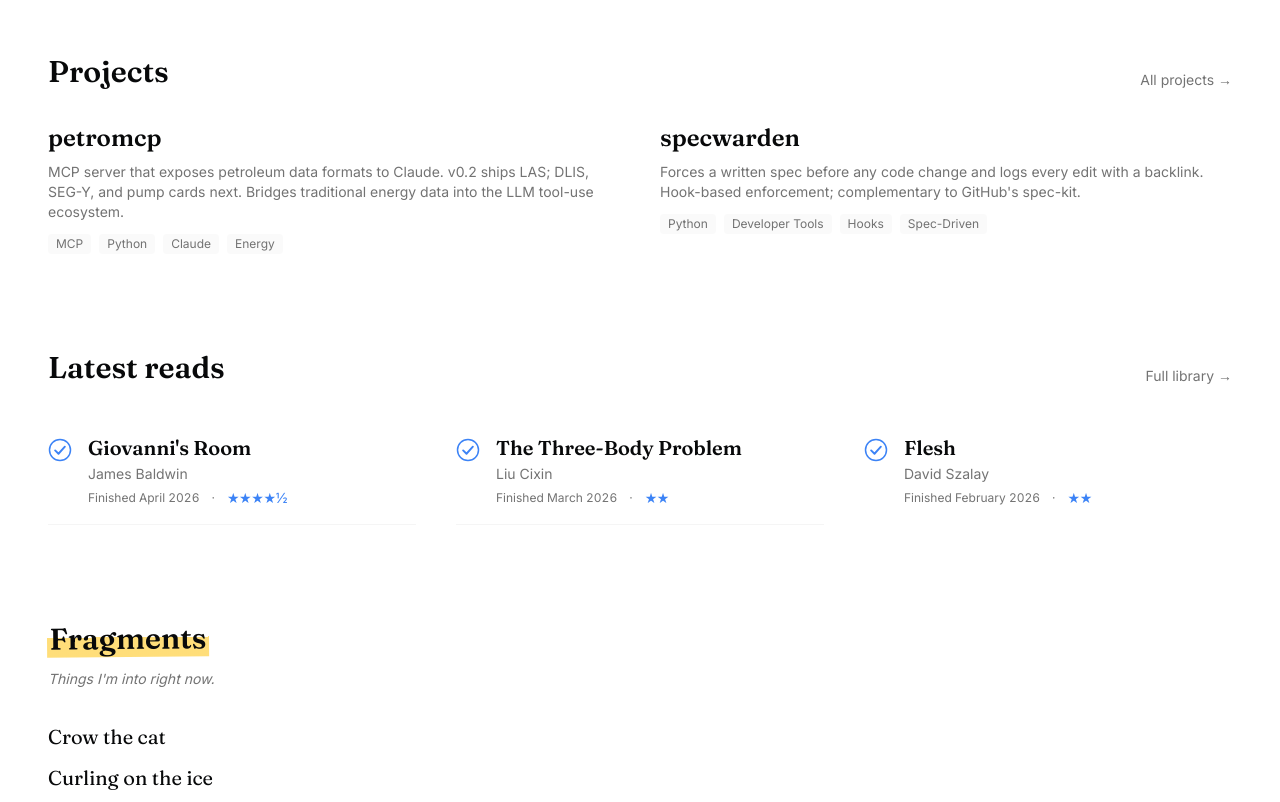
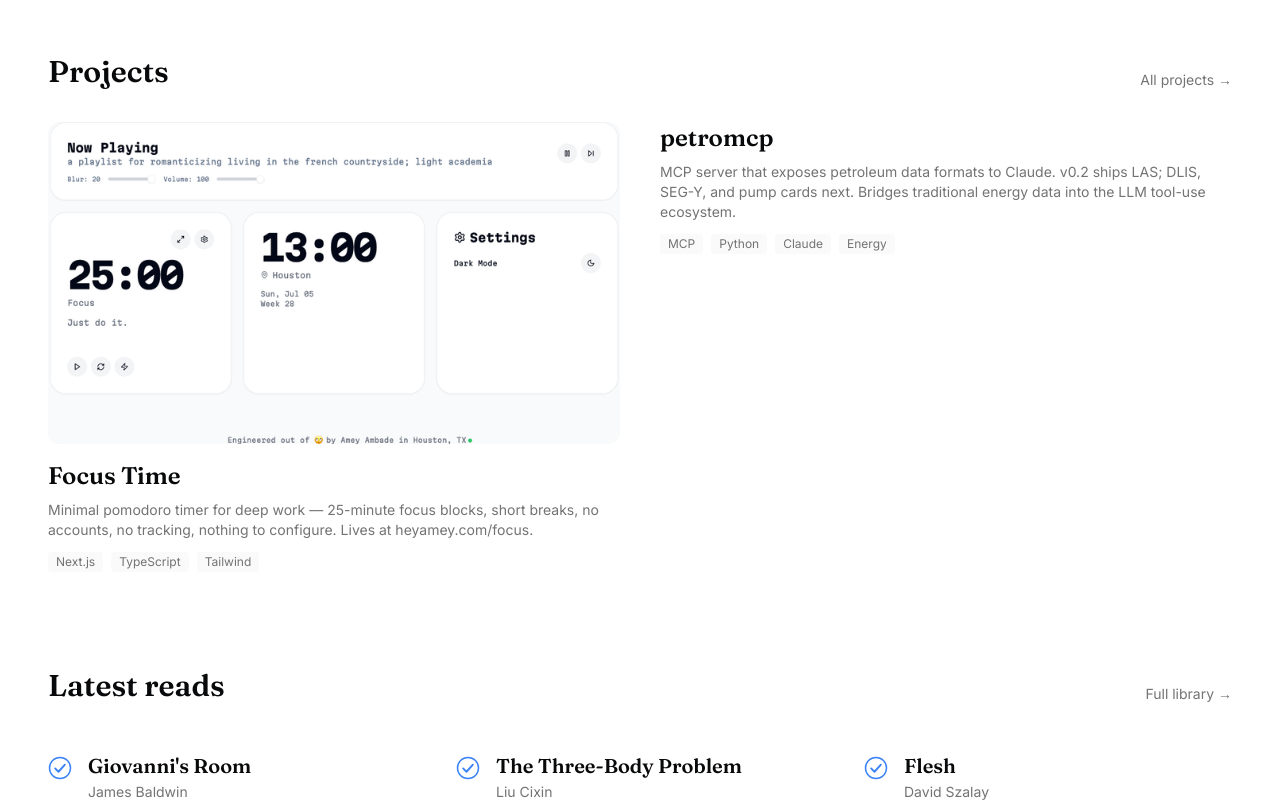
Before and after one commit to ameyxd/ameyxd.github.io, a Next.js app: page / in a window 1280 px wide. Shown: the part 1840-2642 px from the top of the page. Built offline with nearby package versions, Linux system fonts and the light colour scheme; no server answers.

Commit message:
projects: focus time card with live preview screenshot, drop duplicate entry

```diff
--- a/src/data/resume.tsx
+++ b/src/data/resume.tsx
@@ -179,6 +179,29 @@
   ],
   projects: [
     {
+      title: "Focus Time",
+      href: "https://heyamey.com/focus",
+      dates: "Nov 2024 - Present",
+      active: true,
+      description:
+        "Minimal pomodoro timer for deep work — 25-minute focus blocks, short breaks, no accounts, no tracking, nothing to configure. Lives at heyamey.com/focus.",
+      tags: ["Next.js", "TypeScript", "Tailwind"],
+      links: [
+        {
+          type: "Website",
+          href: "https://heyamey.com/focus",
+          icon: <Icons.globe className="size-3" />,
+        },
+        {
+          type: "Source",
+          href: "https://github.com/ameyxd/focus-time",
+          icon: <Icons.github className="size-3" />,
+        },
+      ],
+      image: "/focus-preview.png",
+      video: "",
+    },
+    {
       title: "petromcp",
       href: "https://github.com/ameyxd/petromcp",
       dates: "May 2026 - Present",
@@ -226,29 +249,6 @@
         {
           type: "Source",
           href: "https://github.com/ameyxd/obsidian-tiktoker",
-          icon: <Icons.github className="size-3" />,
-        },
-      ],
-      image: "",
-      video: "",
-    },
-    {
-      title: "Focus Time",
-      href: "/focus",
-      dates: "Nov 2024 - Present",
-      active: true,
-      description:
-        "A minimalist focus timer for deep work sessions. Separate Next.js app deployed as a subdirectory of this site.",
-      tags: ["TypeScript", "Next.js", "Productivity"],
-      links: [
-        {
-          type: "Website",
-          href: "/focus",
-          icon: <Icons.globe className="size-3" />,
-        },
-        {
-          type: "Source",
-          href: "https://github.com/ameyxd/focus-time",
           icon: <Icons.github className="size-3" />,
         },
       ],
```
Also changed, not shown: public/focus-preview.png (added).
